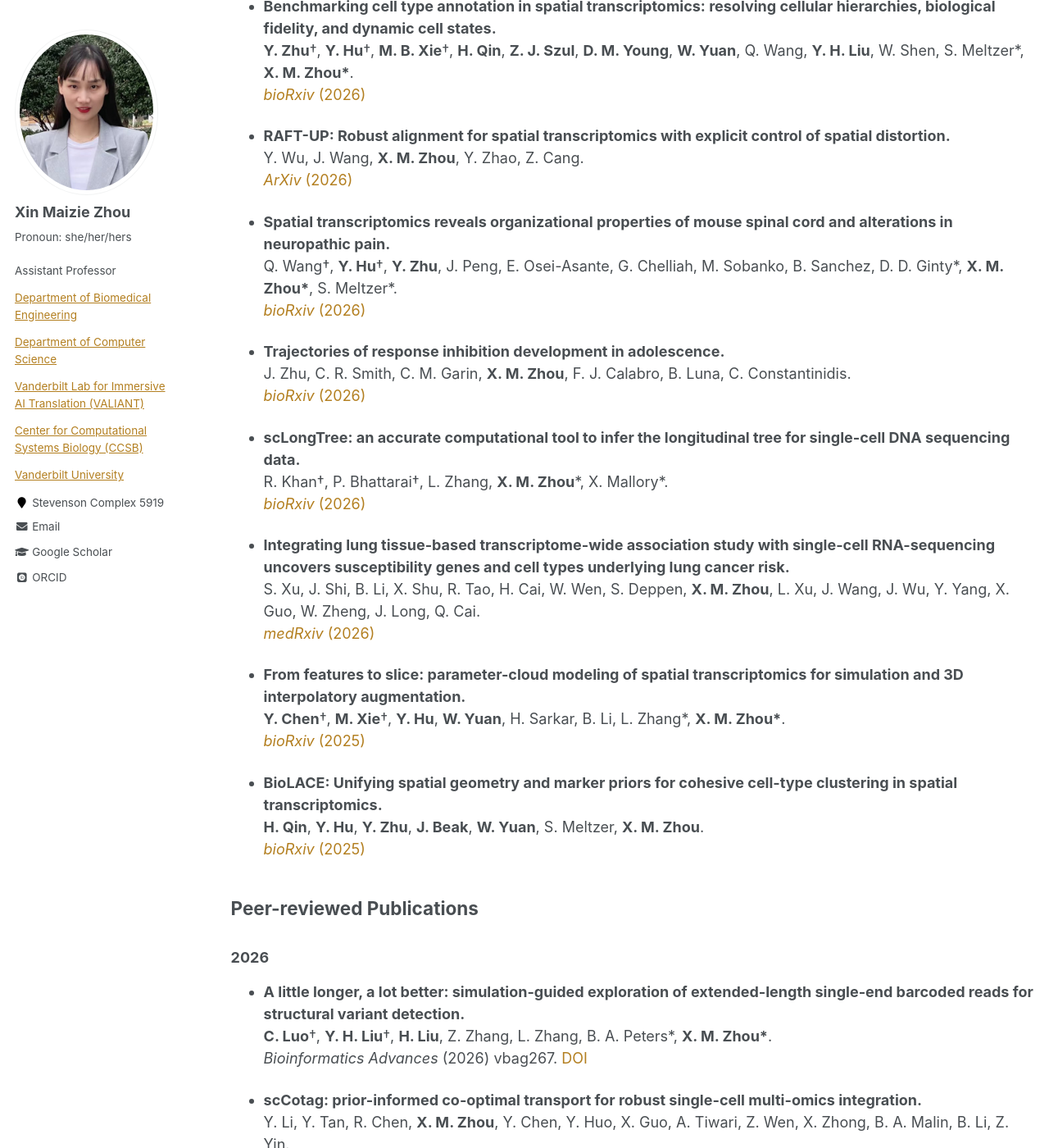
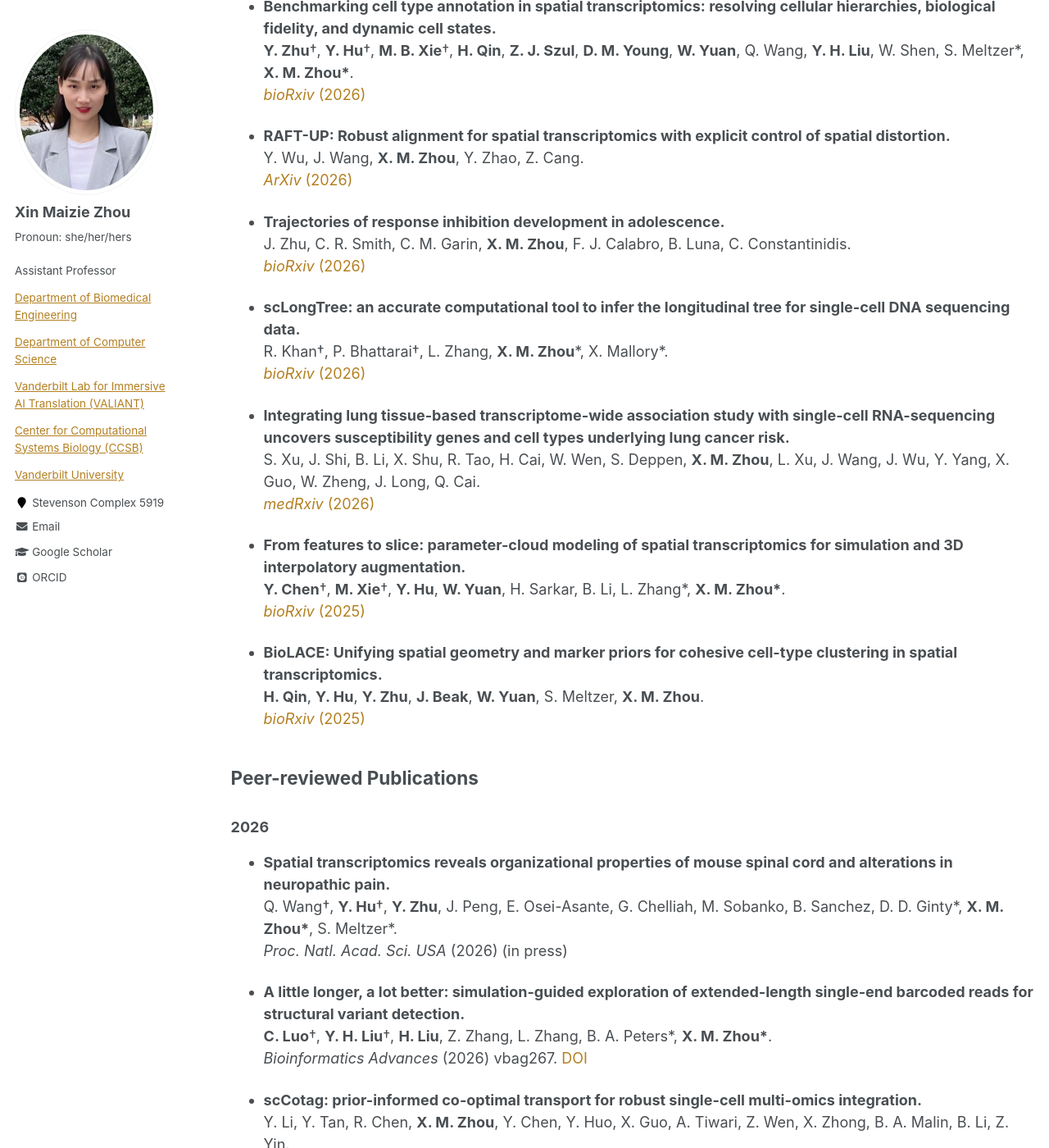
Before and after one commit to maiziezhoulab/Maiziezhoulab.github.io, a Jekyll site: the page built from _pages/publications.md, in a window 1280 px wide and 1400 px high, scrolled down 782 px. Shown: the whole window at 82% size. Built offline with Jekyll 4.4.1, drawn with Linux system fonts in a browser that asks for light colours; some web fonts are replaced; some of the changed text lies outside the part shown.

Commit message:
Update publications.md

```diff
--- a/_pages/publications.md
+++ b/_pages/publications.md
@@ -21,7 +21,7 @@ Lab members are **bold**.
 
 † denotes equal contribution   * denotes co-corresponding authors.
 
-used Xin Maizie Zhou (X. M. Zhou) for publications after 2022.
+Used Xin Maizie Zhou (X. M. Zhou) for publications after 2022.
 
 ## Preprints/Under Review
 - **A latent inflammatory tissue-state variable mechanistically links radiotherapy-induced immune remodeling to recurrent tumor permissiveness.**
@@ -43,10 +43,6 @@ used Xin Maizie Zhou (X. M. Zhou) for publications after 2022.
 - **RAFT-UP: Robust alignment for spatial transcriptomics with explicit control of spatial distortion.**
   Y. Wu, J. Wang, **X. M. Zhou**, Y. Zhao, Z. Cang.
   [_ArXiv_ (2026)](https://arxiv.org/abs/2603.18249)
-
-- **Spatial transcriptomics reveals organizational properties of mouse spinal cord and alterations in neuropathic pain.**
-  Q. Wang†, **Y. Hu**†, **Y. Zhu**, J. Peng, E. Osei-Asante, G. Chelliah, M. Sobanko, B. Sanchez, D. D. Ginty\*, **X. M. Zhou\***, S. Meltzer\*.
-  [_bioRxiv_ (2026)](https://www.biorxiv.org/content/10.64898/2026.01.10.698734v1)
 
 - **Trajectories of response inhibition development in adolescence.**
   J. Zhu, C. R. Smith, C. M. Garin, **X. M. Zhou**, F. J. Calabro, B. Luna, C. Constantinidis.
@@ -73,6 +69,10 @@ used Xin Maizie Zhou (X. M. Zhou) for publications after 2022.
 ## Peer-reviewed Publications
 
 ### 2026
+- **Spatial transcriptomics reveals organizational properties of mouse spinal cord and alterations in neuropathic pain.**
+  Q. Wang†, **Y. Hu**†, **Y. Zhu**, J. Peng, E. Osei-Asante, G. Chelliah, M. Sobanko, B. Sanchez, D. D. Ginty\*, **X. M. Zhou\***, S. Meltzer\*.
+  _Proc. Natl. Acad. Sci. USA_ (2026) (in press)
+
 - **A little longer, a lot better: simulation-guided exploration of extended-length single-end barcoded reads for structural variant      detection.**
    **C. Luo**†, **Y. H. Liu**†, **H. Liu**, Z. Zhang, L. Zhang, B. A. Peters\*, **X. M. Zhou\***.
   _Bioinformatics Advances_ (2026) vbag267. [DOI](https://doi.org/10.1093/bioadv/vbag267)
```
